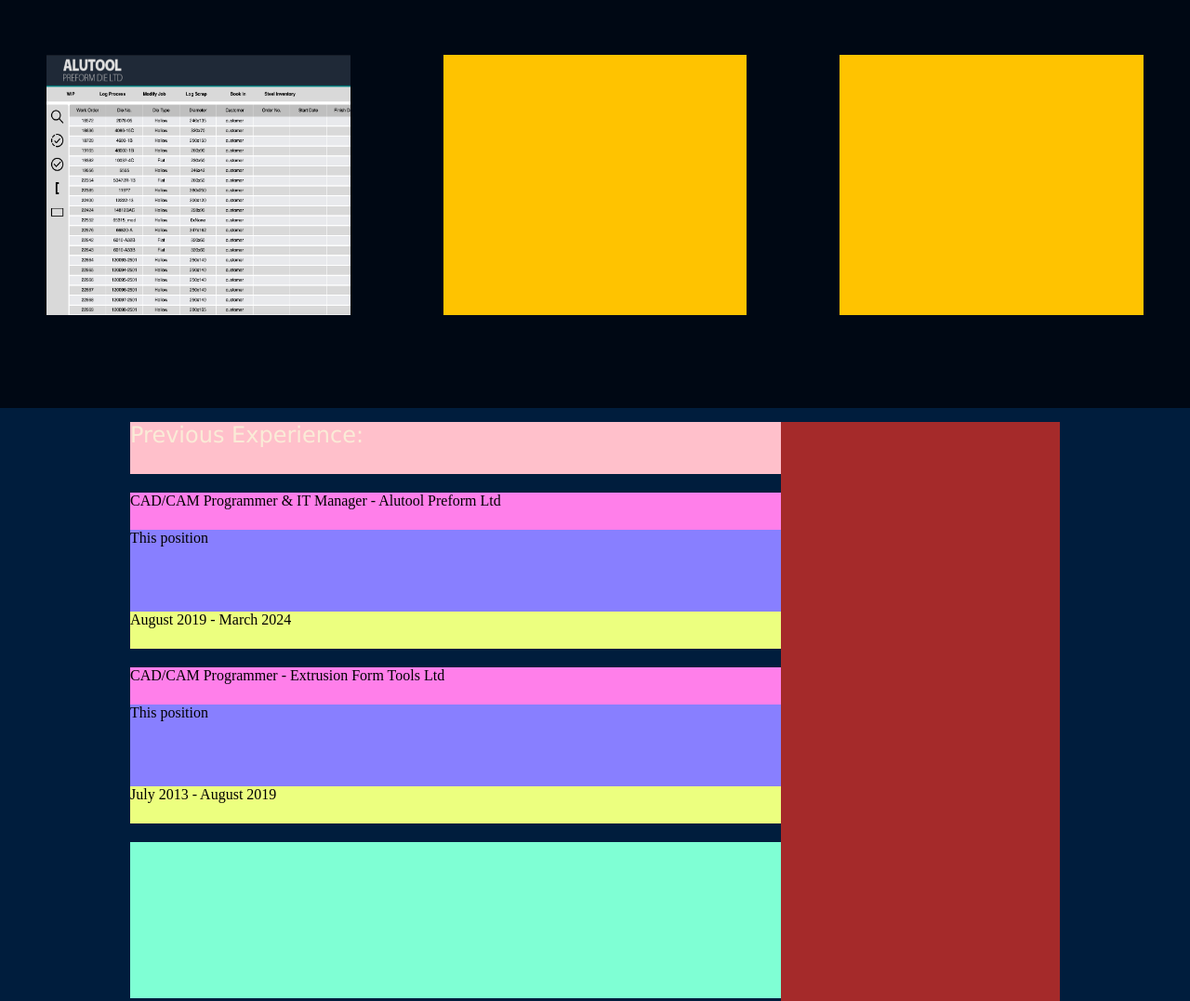
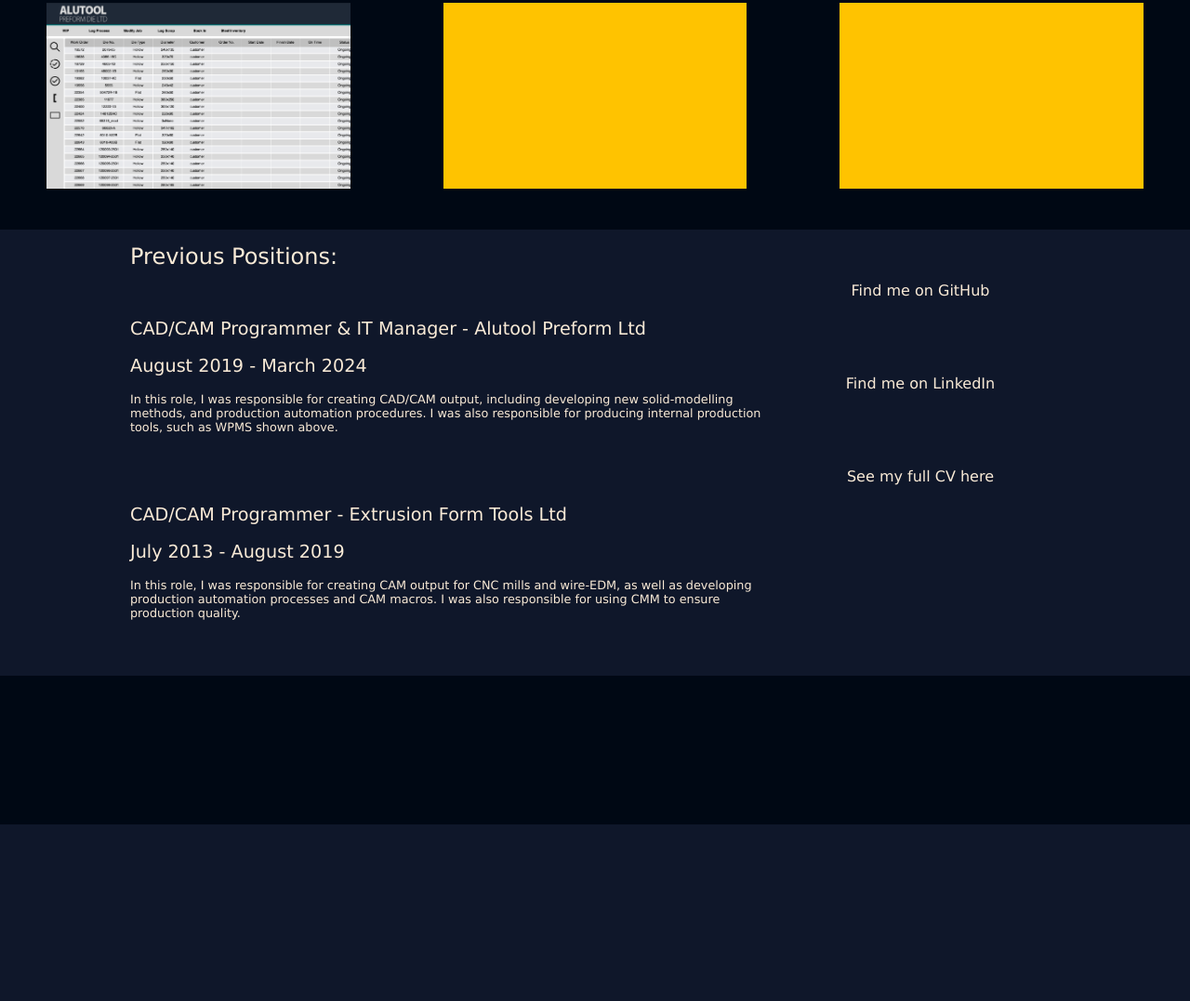
Before and after one commit to jetmdl/Portfolio, a website built with webpack: page src/index.html in a window 1280 px wide. Shown: the part 726-1803 px from the top of the page at 93% size. After the commit the page ends 1613 px from the top, so only its background shows below. Built offline with nearby package versions, Linux system fonts and the light colour scheme.

Commit message:
prev work and contact sections done. Small layout changes made

```diff
--- a/src/createTemplate.js
+++ b/src/createTemplate.js
@@ -5,14 +5,18 @@
                     a new journey in web development. I have experience in HTML, CSS, JavaScript,
                     Webpack, and Git.`;
 
-    const WPMSblurb =   `WPMS (Works Progress Management System - This is a system to track the
+    const WPMSblurb =   `WPMS (Works Progress Management System) - This is a system to track the
                         production of the components of an extrusion die as they move across the
                         factory floor. This project is the third version of WPMS and is primarily
                         a re-design of the UI.  `;
 
-    const positionOneText = `This position`;
+    const positionOneText = `In this role, I was responsible for creating CAD/CAM output, including
+                            developing new solid-modelling methods, and production automation procedures.
+                            I was also responsible for producing internal production tools, such as WPMS shown above.`;
 
-    const positionTwoText = `This position`;
+    const positionTwoText = `In this role, I was responsible for creating CAM output for CNC mills
+                            and wire-EDM, as well as developing production automation processes and
+                            CAM macros. I was also responsible for using CMM to ensure production quality. `;
 
     //Create and append top menu bar
     const menuBar = document.createElement('div');
@@ -167,7 +171,7 @@
 
                     const positionsTitleText = document.createElement('H2');
                     positionsTitleText.id = 'positionsTitleText';
-                    positionsTitleText.innerHTML = 'Previous Experience:';
+                    positionsTitleText.innerHTML = 'Previous Positions:';
                     document.querySelector('#positionsTitle').appendChild(positionsTitleText);
 
                 const positionsOne = document.createElement('div');
@@ -181,17 +185,17 @@
                     positionsHeaderContainerOne.innerHTML = 'CAD/CAM Programmer & IT Manager - Alutool Preform Ltd';
                     document.querySelector('#positionsOne').appendChild(positionsHeaderContainerOne);
 
+                    const positionsDateContainerOne = document.createElement('div');
+                    positionsDateContainerOne.id = 'positionsDateContainerOne';
+                    positionsDateContainerOne.className = 'positionDateContainer';
+                    positionsDateContainerOne.innerHTML = 'August 2019 - March 2024';
+                    document.querySelector('#positionsOne').appendChild(positionsDateContainerOne);
+
                     const positionsBodyContainerOne = document.createElement('div');
                     positionsBodyContainerOne.id = 'positionsBodyContainerOne';
                     positionsBodyContainerOne.className = 'positionBodyContainer';
                     positionsBodyContainerOne.innerHTML = positionOneText;
                     document.querySelector('#positionsOne').appendChild(positionsBodyContainerOne);
-
-                    const positionsDateContainerOne = document.createElement('div');
-                    positionsDateContainerOne.id = 'positionsDateContainerOne';
-                    positionsDateContainerOne.className = 'positionDateContainer';
-                    positionsDateContainerOne.innerHTML = 'August 2019 - March 2024';
-                    document.querySelector('#positionsOne').appendChild(positionsDateContainerOne);
 
                 const positionsTwo = document.createElement('div');
                 positionsTwo.id = 'positionsTwo';
@@ -204,29 +208,52 @@
                     positionsHeaderContainerTwo.innerHTML = 'CAD/CAM Programmer - Extrusion Form Tools Ltd';
                     document.querySelector('#positionsTwo').appendChild(positionsHeaderContainerTwo);
 
+                    const positionsDateContainerTwo = document.createElement('div');
+                    positionsDateContainerTwo.id = 'positionsDateContainerTwo';
+                    positionsDateContainerTwo.className = 'positionDateContainer';
+                    positionsDateContainerTwo.innerHTML = 'July 2013 - August 2019';
+                    document.querySelector('#positionsTwo').appendChild(positionsDateContainerTwo);
+
                     const positionsBodyContainerTwo = document.createElement('div');
                     positionsBodyContainerTwo.id = 'positionsBodyContainerTwo';
                     positionsBodyContainerTwo.className = 'positionBodyContainer';
                     positionsBodyContainerTwo.innerHTML = positionTwoText;
                     document.querySelector('#positionsTwo').appendChild(positionsBodyContainerTwo);
 
-                    const positionsDateContainerTwo = document.createElement('div');
-                    positionsDateContainerTwo.id = 'positionsDateContainerTwo';
-                    positionsDateContainerTwo.className = 'positionDateContainer';
-                    positionsDateContainerTwo.innerHTML = 'July 2013 - August 2019';
-                    document.querySelector('#positionsTwo').appendChild(positionsDateContainerTwo);
-
-                const positionsThree = document.createElement('div');
-                positionsThree.id = 'positionsOne';
-                positionsThree.className = 'positions';
-                document.querySelector('#positionsContainer').appendChild(positionsThree);
+                // const positionsThree = document.createElement('div');
+                // positionsThree.id = 'positionsOne';
+                // positionsThree.className = 'positions';
+                // document.querySelector('#positionsContainer').appendChild(positionsThree);
 
             const contactContainer = document.createElement('div');
             contactContainer.id = 'contactContainer';
             document.querySelector('#botContent').appendChild(contactContainer);
 
+                const contactGitContainer = document.createElement('div');
+                contactGitContainer.id = 'contactGitContainer';
+                contactGitContainer.className = 'contactItem';
+                contactGitContainer.innerHTML = 'Find me on GitHub';
+                document.querySelector('#contactContainer').appendChild(contactGitContainer);
+
+                const contactLinkedContainer = document.createElement('div');
+                contactLinkedContainer.id = 'contactLinkedContainer';
+                contactLinkedContainer.className = 'contactItem';
+                contactLinkedContainer.innerHTML = 'Find me on LinkedIn';
+                document.querySelector('#contactContainer').appendChild(contactLinkedContainer);
+
+                const contactCVContainer = document.createElement('div');
+                contactCVContainer.id = 'contactCVContainer';
+                contactCVContainer.className = 'contactItem';
+                contactCVContainer.innerHTML = 'See my full CV here';
+                document.querySelector('#contactContainer').appendChild(contactCVContainer);
+
         const botRightPadding = document.createElement('div');
         botRightPadding.id = 'botRightPadding';
         botRightPadding.className = 'padding';
         document.querySelector('#botSection').appendChild(botRightPadding);
+
+    //Create top section container
+    const footerSection = document.createElement('div');
+    footerSection.id = 'footerSection';
+    document.querySelector('#flexContainer').appendChild(footerSection);
 }
--- a/src/style.css
+++ b/src/style.css
@@ -1,6 +1,7 @@
 :root {
     --blue1: #000814;
-    --blue2: #001d3d;
+    /* --blue2: #001d3d; */
+    --blue2: #0f172a;
     --blue3: #003566;
     --yellow1: #ffc300;
     --yellow2: #ffd60a;
@@ -139,32 +140,33 @@
     margin-right: 30px;
     display: flex;
     flex-direction: column;
-    align-items: center;
+    align-items: start;
     justify-content: start;
 }
 
 #profileBlurbTitle {
-    width: 100%;
+    width: 80%;
     height: auto;
     /* background-color: brown; */
     margin-bottom: 20px;
 }
 
 h1 {
-    font-size: 5rem;
+    font-size: 4rem;
     font-family: Verdana, Geneva, Tahoma, sans-serif;
     font-weight: lighter;
     color: antiquewhite;
 }
 
 p {
-    font-size: 1.5rem;
+    font-size: 1.1rem;
     font-family: Verdana, Geneva, Tahoma, sans-serif;
     color: antiquewhite;
 }
 
 #profileBlurb {
-    width: 100%;
+    margin-top: 30px;
+    width: 70%;
     height: auto;
     /* background-color: chocolate; */
     margin-bottom: 50px;
@@ -199,7 +201,7 @@
 }
 
 #midSection {
-    height: 30em;
+    height: 18em;
     width: 100%;
     max-width: 100vw;
     background-color: var(--blue1);
@@ -210,8 +212,8 @@
 
 .projectContainer {
     background-color: #ffc300;
-    width: 500px;
-    height: 280px;
+    width: 400px;
+    height: 200px;
     margin-left: 50px;
     margin-right: 50px;
     display: flex;
@@ -222,10 +224,10 @@
 
 .descriptionContainer {
     width: 100%;
-    height: 200px;
+    height: 120px;
     background-color: rgba(0, 0, 0, .8);
     font-family: Verdana, Geneva, Tahoma, sans-serif;
-    font-size: 1.1rem;
+    font-size: 1rem;
     color: antiquewhite;
     padding: 10px;
 }
@@ -256,11 +258,11 @@
  #projectOneContainer {
     background: url('./wpms.png');
     background-repeat: no-repeat;
-    background-size: 500px 280px;
+    background-size: 400px 200px;
  }
 
 #botSection {
-    height: 40em;
+    height: 30em;
     width: 100%;
     max-width: 100vw;
     background-color: var(--blue2);
@@ -292,7 +294,7 @@
 #positionsTitle {
     width: 100%;
     height: 100px;
-    background-color: pink;
+    /* background-color: pink; */
     margin-bottom: 20px;
 }
 
@@ -306,7 +308,7 @@
 .positions {
     width: 100%;
     height: 300px;
-    background-color: aquamarine;
+    /* background-color: aquamarine; */
     margin-bottom: 20px;
     display: flex;
     flex-direction: column;
@@ -317,24 +319,69 @@
 .positionHeaderContainer {
     width: 100%;
     height: 40px;
-    background-color: rgb(255, 127, 234);
+    /* background-color: rgb(255, 127, 234); */
+    font-size: 1.2rem;
+    font-family: Verdana, Geneva, Tahoma, sans-serif;
+    color: antiquewhite;
+    font-weight: lighter;
 }
 
 .positionBodyContainer {
     width: 100%;
     flex-grow: 1;
-    background-color: rgb(136, 127, 255);
+    /* background-color: rgb(136, 127, 255); */
+    font-size: 0.8rem;
+    font-family: Verdana, Geneva, Tahoma, sans-serif;
+    color: antiquewhite;
+    font-weight: lighter;
 }
 
 .positionDateContainer {
     width: 100%;
     height: 40px;
-    background-color: rgb(236, 255, 127);
+    /* background-color: rgb(236, 255, 127); */
+    font-size: 1.2rem;
+    font-family: Verdana, Geneva, Tahoma, sans-serif;
+    color: antiquewhite;
+    font-weight: lighter;
 }
 
 #contactContainer {
     width: 300px;
     height: 100%;
-    background-color: brown;
     flex-grow: 1;
+    display: flex;
+    flex-direction: column;
+    align-items: center;
+    justify-content: start;
 }
+
+.contactItem {
+    width: 60%;
+    height: 40px;
+    margin-bottom: 30px;
+    margin-top: 30px;
+    /* background-color: brown; */
+    font-size: 1.0rem;
+    font-family: Verdana, Geneva, Tahoma, sans-serif;
+    color: antiquewhite;
+    font-weight: lighter;
+    display: flex;
+    flex-direction: column;
+    align-items: center;
+    justify-content: center;
+}
+
+.contactItem:hover {
+    background-color: var(--blue3);
+}
+
+#footerSection {
+    height: 10em;
+    width: 100%;
+    max-width: 100vw;
+    background-color: var(--blue1);
+    display: flex;
+    align-items: center;
+    justify-content: center;
+}
```
